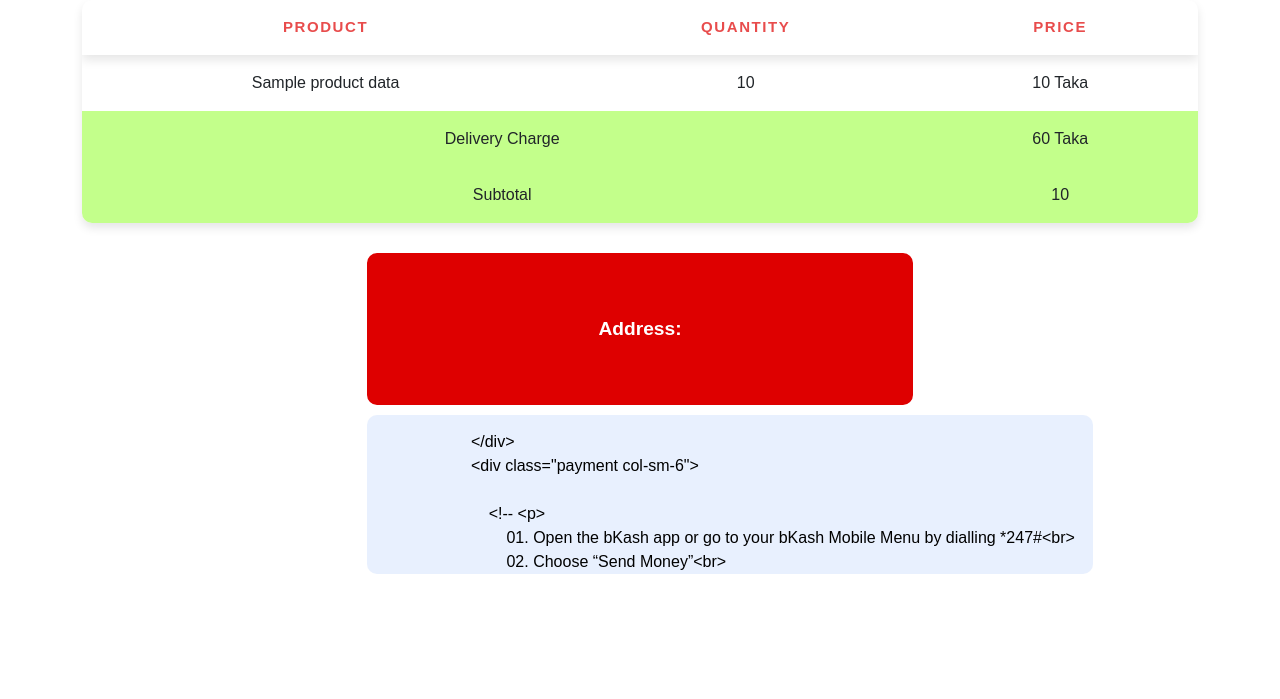
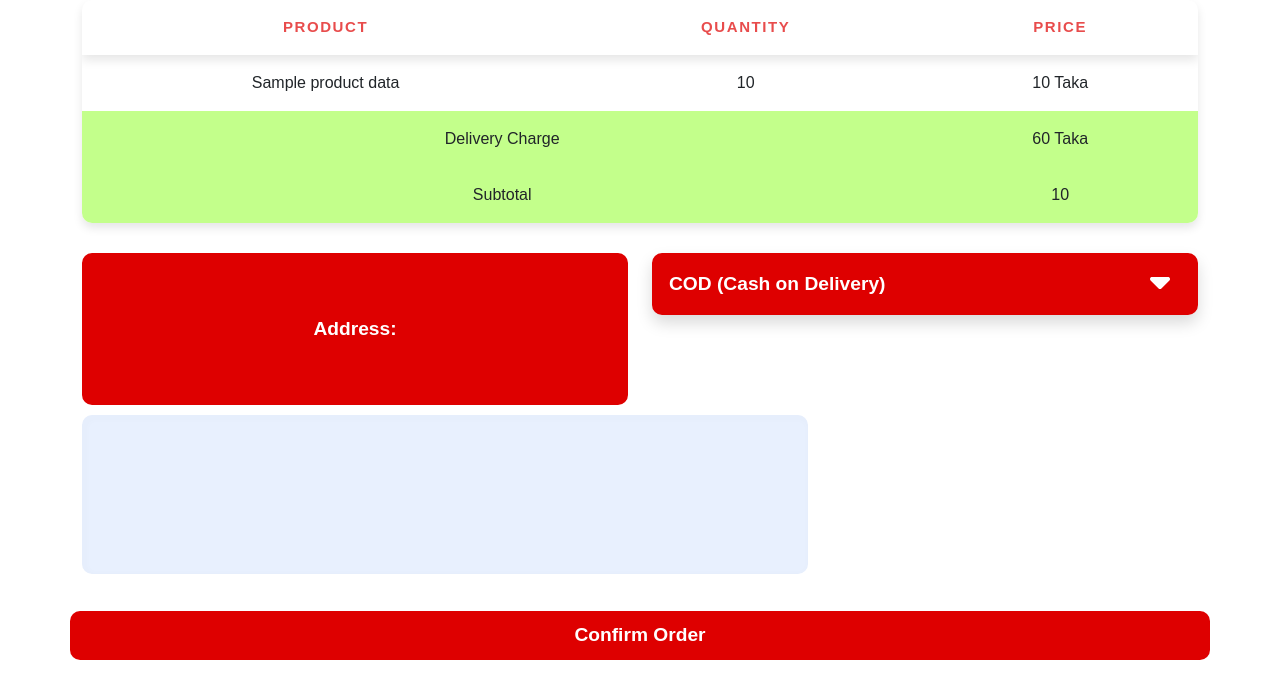
Before and after one commit to Lycanthrope8/medE---An-Online-Ecommerce-site-for-Medicines, a Django app: template templates/order_confirm.html in a window 1280 px wide. Shown: the part 71-770 px from the top of the page. Run offline with Django 4.2, Linux system fonts and the light colour scheme; the template is opened without the code that fills it: most values are stand-ins (such as "Sample title", 1, 10 or a date in 2020).

Commit message:
checkout-bkash

```diff
--- a/static/order_confirm.css
+++ b/static/order_confirm.css
@@ -618,6 +618,7 @@ form .details label:nth-of-type(2) {
 	border: none;
 	border-radius: 10px;
 	background-color: rgb(232, 240 ,254);
+	box-shadow: inset 2px 2px 5px 4px hsla(0, 0%, 0%, 0.01);
 }
 
 form .payment {
@@ -640,8 +641,9 @@ form .payment select {
 	box-shadow: 0 8px 16px hsla(0, 0%, 0%, 0.15);
 	appearance: none;
 	background: var(--red) url(caret-down-solid.svg) no-repeat;
-	background-position: 95% 50%;
+	background-position: 95% 40%;
 	background-size: 20px;
+	cursor: pointer;
 }
 .bkash-info-taker {
 	visibility: none;
--- a/templates/order_confirm.html
+++ b/templates/order_confirm.html
@@ -72,7 +72,7 @@
                         {% endif %}
 
                         <label for="address">Address:</label>
-                        <textarea rows="6" cols="75" type="text" id="addressInput" name="address" value='{{user_address}}' size="10">
+                        <textarea rows="6" cols="75" type="text" id="addressInput" name="address" value='{{user_address}}'></textarea>
                     </div>
                     <div class="payment col-sm-6">
 
```
Also changed, not shown: static/caret-down-solid.svg.
